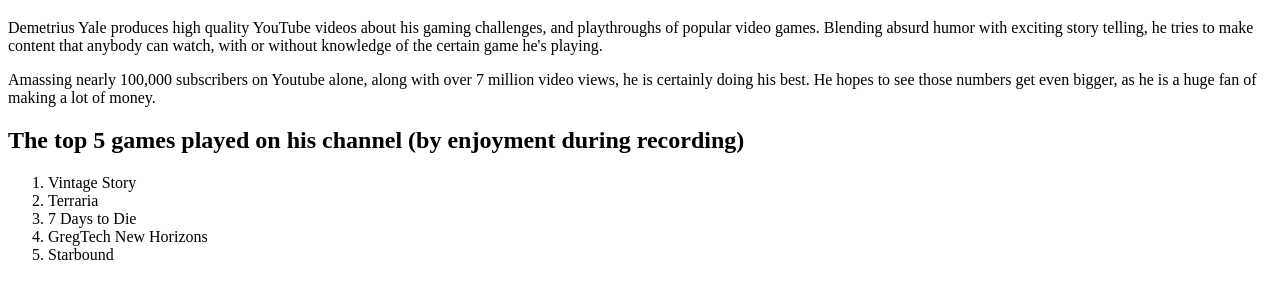
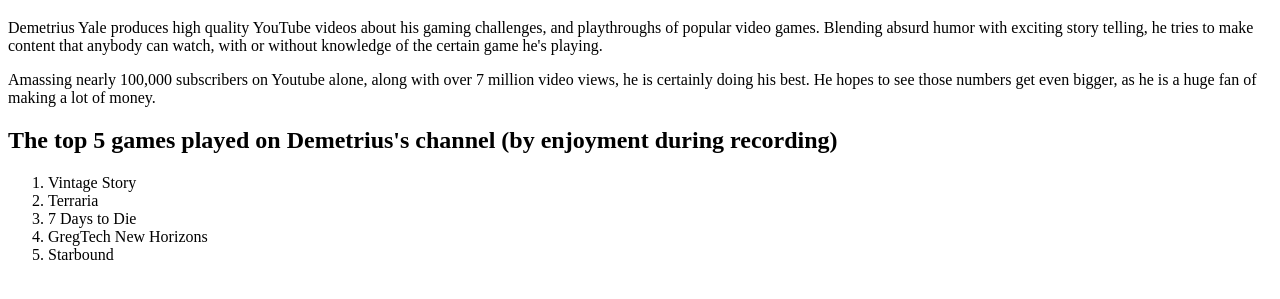
Before and after one commit to demetriusyale/csc2274, a plain HTML site: page index.html in a window 1280 px wide. Shown: the part 61-360 px from the top of the page. Drawn offline with Linux system fonts and the light colour scheme.

Commit message:
Update index.html
added clarification in list title

```diff
--- a/index.html
+++ b/index.html
@@ -7,7 +7,7 @@
 
     <p>Amassing nearly 100,000 subscribers on Youtube alone, along with over 7 million video views, he is certainly doing his best. He hopes to see those numbers get even bigger, as he is a huge fan of making a lot of money.</p>
 
-    <h2>The top 5 games played on his channel (by enjoyment during recording)</h2>
+    <h2>The top 5 games played on Demetrius's channel (by enjoyment during recording)</h2>
 <ol>
   <li>Vintage Story</li>
   <li>Terraria</li>
```
